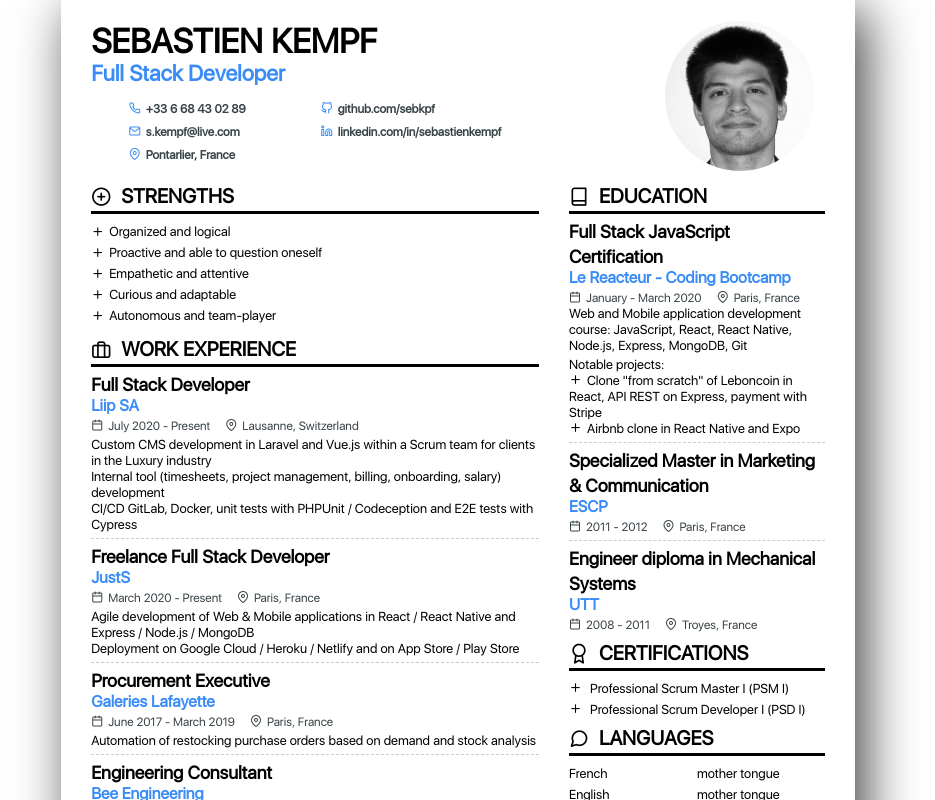
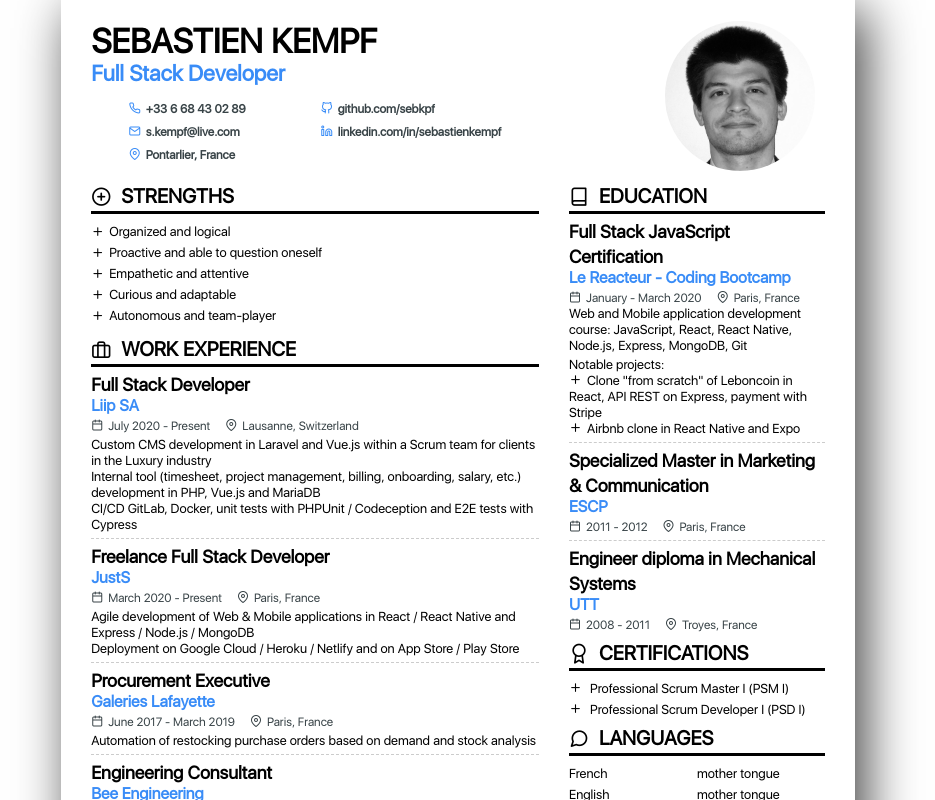
Before and after one commit to sebkpf/my-resume-react, a React (Create React App) app: page / in a window 1280 px wide. Shown: the top 800 px of the page, without its empty margins (182-1117 px from the left). Built offline with nearby package versions, Linux system fonts and the light colour scheme.

Commit message:
update technos in experiences

```diff
--- a/src/assets/data/data-eng.js
+++ b/src/assets/data/data-eng.js
@@ -52,7 +52,8 @@ const data = {
         },
         {
           category: "Sports:",
-          content: "rock climbing, moutaineering, ski touring, paragliding, speedriding",
+          content:
+            "rock climbing, moutaineering, ski touring, paragliding, speedriding",
           icon: "icon-target",
         },
         {
@@ -78,7 +79,7 @@ const data = {
           },
           location: "Lausanne, Switzerland",
           description:
-            "Custom CMS development in Laravel and Vue.js within a Scrum team for clients in the Luxury industry\nInternal tool (timesheets, project management, billing, onboarding, salary) development\nCI/CD GitLab, Docker, unit tests with PHPUnit / Codeception and E2E tests with Cypress",
+            "Custom CMS development in Laravel and Vue.js within a Scrum team for clients in the Luxury industry\nInternal tool (timesheet, project management, billing, onboarding, salary, etc.) development in PHP, Vue.js and MariaDB\nCI/CD GitLab, Docker, unit tests with PHPUnit / Codeception and E2E tests with Cypress",
         },
         {
           title: "Freelance Full Stack Developer",
@@ -233,9 +234,9 @@ const data = {
       title: "Certifications",
       icon: "icon-award",
       content: [
-        { content: "Professional Scrum Master I (PSM I)"},
-        { content: "Professional Scrum Developer I (PSD I)"}
-      ]
+        { content: "Professional Scrum Master I (PSM I)" },
+        { content: "Professional Scrum Developer I (PSD I)" },
+      ],
     },
     languages: {
       title: "Languages",
--- a/src/assets/data/data-fr.js
+++ b/src/assets/data/data-fr.js
@@ -52,7 +52,8 @@ const data = {
         },
         {
           category: "Sports :",
-          content: "escalade, alpinisme, ski de randonnée, parapente, speedriding",
+          content:
+            "escalade, alpinisme, ski de randonnée, parapente, speedriding",
           icon: "icon-target",
         },
         {
@@ -78,7 +79,7 @@ const data = {
           },
           location: "Lausanne, Suisse",
           description:
-            "Développement d'un CMS custom avec Laravel et Vue.js au sein d'une équipe Scrum pour des clients dans l'industrie du Luxe\nDéveloppement de l'outil interne de pointage, gestion de projets, facturation, recrutement, salaire\nCI/CD GitLab, Docker, tests unitaires avec PHPUnit / Codeception et E2E avec Cypress",
+            "Développement d'un CMS personnalisé avec Laravel et Vue.js au sein d'une équipe Scrum pour des clients dans l'industrie du Luxe\nDéveloppement de l'outil interne (pointage, gestion de projets, facturation, recrutement, salaire, etc.) en PHP, Vue.js et MariaDB\nCI/CD GitLab, Docker, tests unitaires avec PHPUnit / Codeception et E2E avec Cypress",
         },
         {
           title: "Développeur Web Full Stack Freelance",
@@ -233,9 +234,9 @@ const data = {
       title: "Certifications",
       icon: "icon-award",
       content: [
-        { content: "Professional Scrum Master I (PSM I)"},
-        { content: "Professional Scrum Developer I (PSD I)"}
-      ]
+        { content: "Professional Scrum Master I (PSM I)" },
+        { content: "Professional Scrum Developer I (PSD I)" },
+      ],
     },
     languages: {
       title: "Langues",
```
